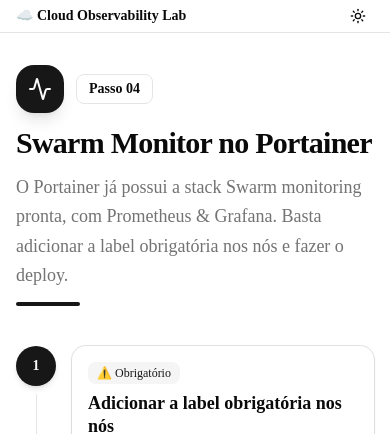
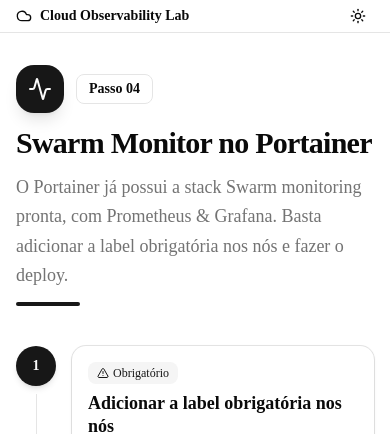
Before and after one commit to braynerdev/cloud-observability-lab, a Next.js app in the folder cloud-lab-guide/: page /swarm-monitor in a window 390 px wide. Shown: the top 434 px of the page. Built offline with nearby package versions, Linux system fonts and the light colour scheme.

Commit message:
fix: icons

```diff
--- a/cloud-lab-guide/src/app/layout.tsx
+++ b/cloud-lab-guide/src/app/layout.tsx
@@ -6,6 +6,7 @@
 import { MobileNav } from "@/components/mobile-nav";
 import { ThemeToggle } from "@/components/theme-toggle";
 import { TooltipProvider } from "@/components/ui/tooltip";
+import { Cloud } from "lucide-react";
 
 const geistSans = Geist({
   variable: "--font-geist-sans",
@@ -40,7 +41,10 @@
               <SidebarNav />
               <div className="flex-1 flex flex-col min-w-0 overflow-y-auto">
                 <header className="sticky top-0 z-40 flex h-14 items-center justify-between border-b border-border bg-background/95 backdrop-blur px-4 md:px-6">
-                  <p className="text-sm font-semibold md:hidden text-foreground">☁️ Cloud Observability Lab</p>
+                  <p className="text-sm font-semibold md:hidden text-foreground inline-flex items-center gap-2">
+                    <Cloud className="h-4 w-4" />
+                    Cloud Observability Lab
+                  </p>
                   <div className="ml-auto">
                     <ThemeToggle />
                   </div>
--- a/cloud-lab-guide/src/app/swarm-monitor/page.tsx
+++ b/cloud-lab-guide/src/app/swarm-monitor/page.tsx
@@ -1,6 +1,6 @@
 import { PageHeader } from "@/components/page-header";
 import { StepCard } from "@/components/step-card";
-import { Activity } from "lucide-react";
+import { Activity, AlertTriangle } from "lucide-react";
 
 export default function SwarmMonitorPage() {
   return (
@@ -15,7 +15,12 @@
       <StepCard
         step={1}
         title="Adicionar a label obrigatória nos nós"
-        badge="⚠️ Obrigatório"
+        badge={
+          <span className="inline-flex items-center gap-1">
+            <AlertTriangle className="h-3 w-3" />
+            Obrigatório
+          </span>
+        }
         description={
           <div className="space-y-2 text-sm">
             <p>
--- a/cloud-lab-guide/src/components/step-card.tsx
+++ b/cloud-lab-guide/src/components/step-card.tsx
@@ -10,7 +10,7 @@
   description: React.ReactNode;
   code?: string;
   language?: string;
-  badge?: string;
+  badge?: React.ReactNode;
   className?: string;
   children?: React.ReactNode;
 }
```
Also changed, not shown: 1 other file (tests, documents, lock files or other folders).
